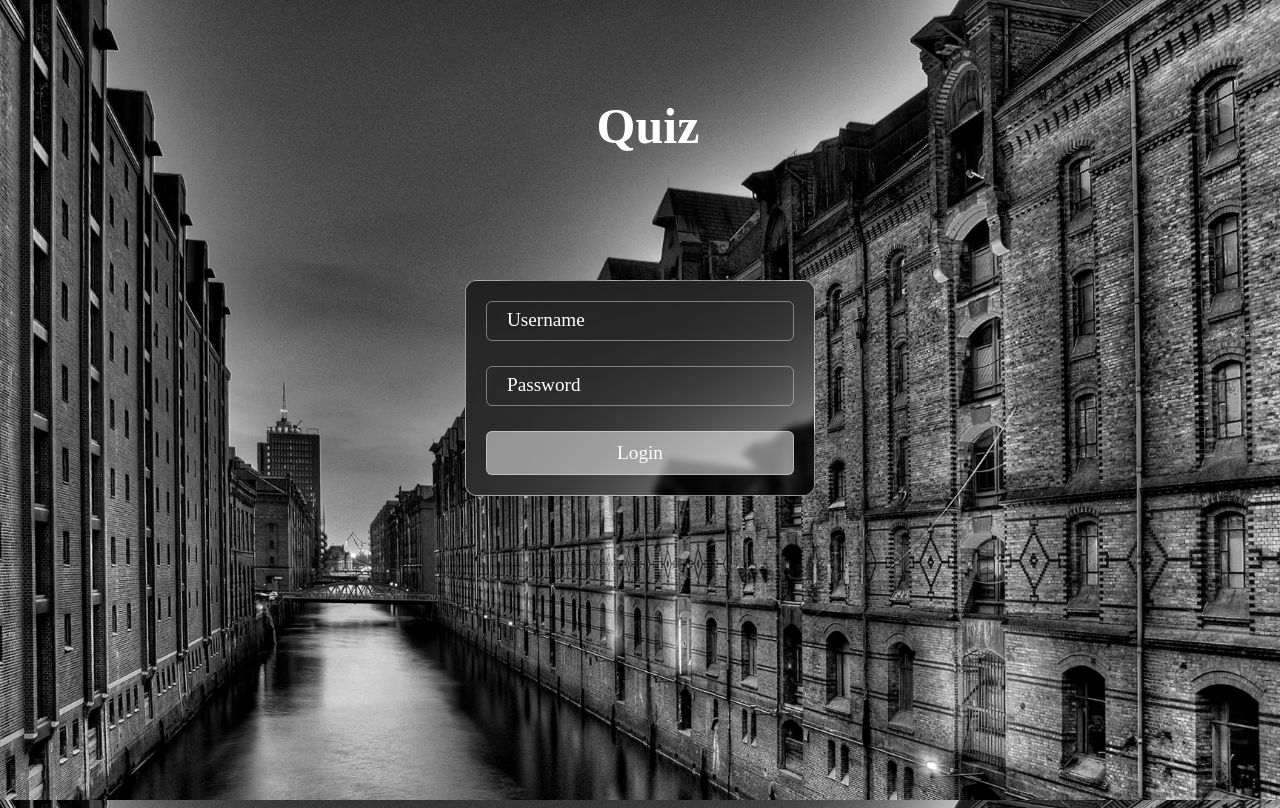
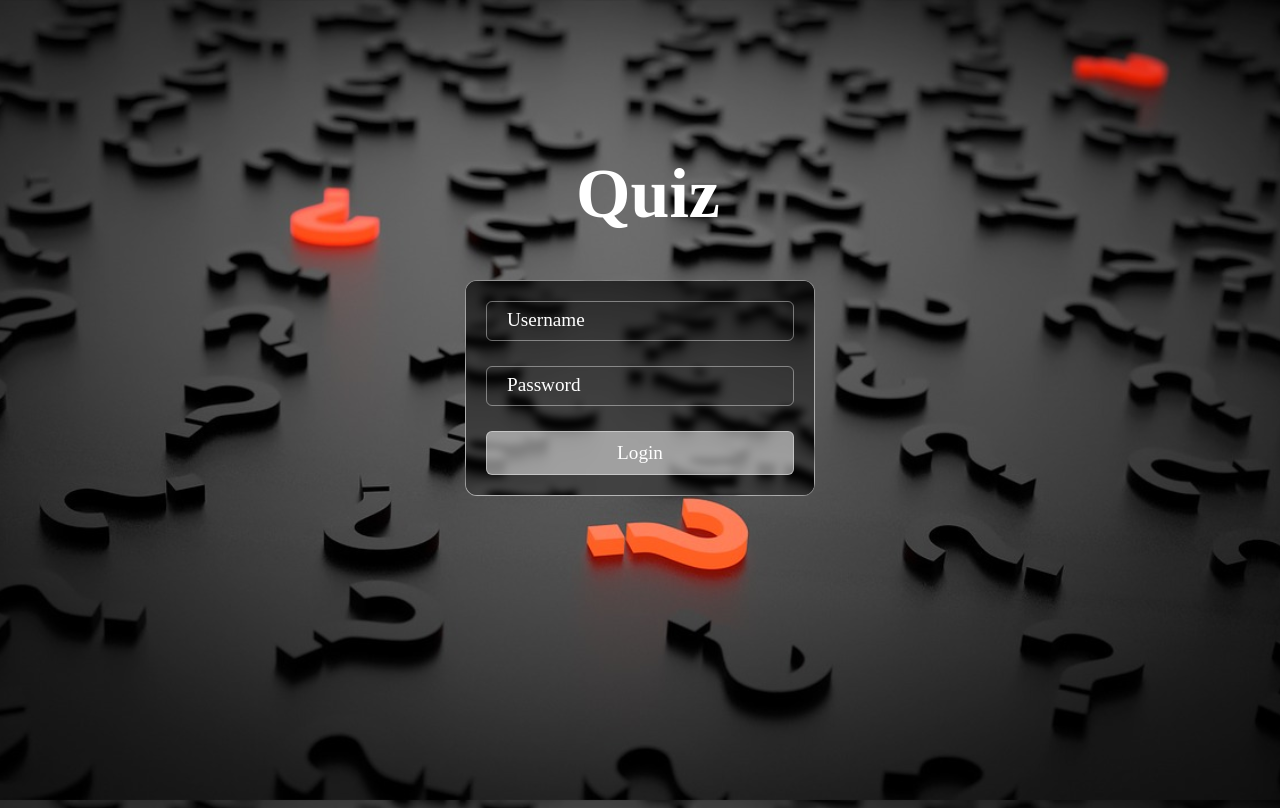
Before and after one commit to nmane24/Web-Design, a plain HTML site: page Assignment1/index.html in a window 1280 px wide. Drawn offline with Linux system fonts and the light colour scheme.

Commit message:
change background

```diff
--- a/Assignment1/css/style.css
+++ b/Assignment1/css/style.css
@@ -4,7 +4,7 @@ body {
   height: 100%;
   position: absolute;
   font-family: Raleway;
-  background: url(city.jpg) no-repeat fixed;
+  background: url(quiz.jpg) no-repeat fixed;
   background-size: cover;
   background-position: 50%;
   -webkit-font-smoothing: antialiased;
@@ -16,7 +16,7 @@ body .menu {
   background: inherit;
 }
 body .menu .mainmenu {
-  background: url(city.jpg) no-repeat fixed;
+  background: url(quiz.jpg) no-repeat fixed;
   background-size: cover;
   background-position: 50%;
 }
--- a/Assignment1/index.html
+++ b/Assignment1/index.html
@@ -7,8 +7,8 @@
 </head>
 
 <body>
-</br></br></br></br></br>
-<h1 style="color:white; font-size: 500%"> <center>Quiz</center></h1>
+</br></br></br></br></br></br></br></br></br>
+<h1 style="color:white; font-size: 700%"> <center>Quiz</center></h1>
 
 <div class="form">
   <div class="forceColor"></div>
```
Also changed, not shown: Assignment1/css/quiz.jpg (added), 1 other file.
